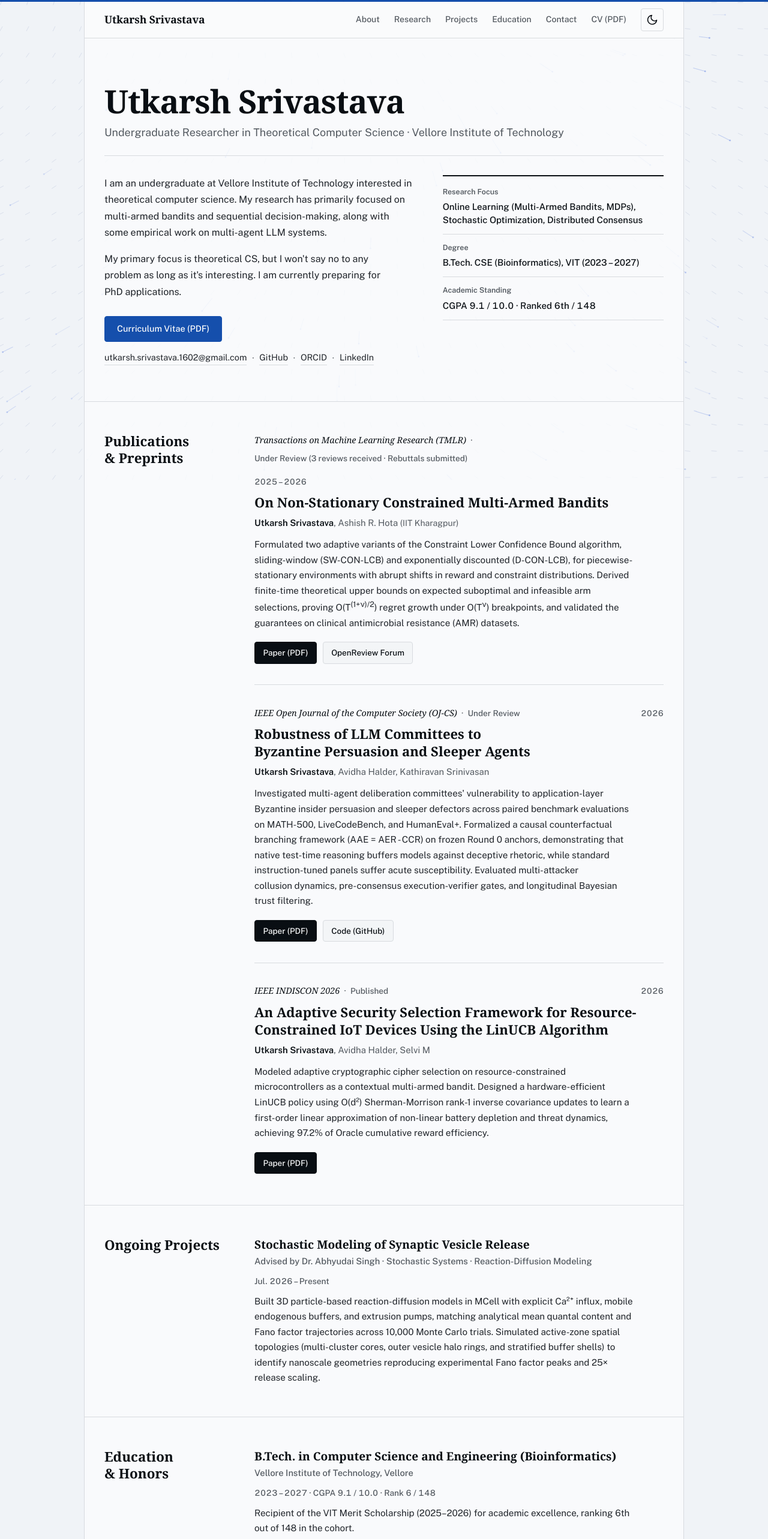
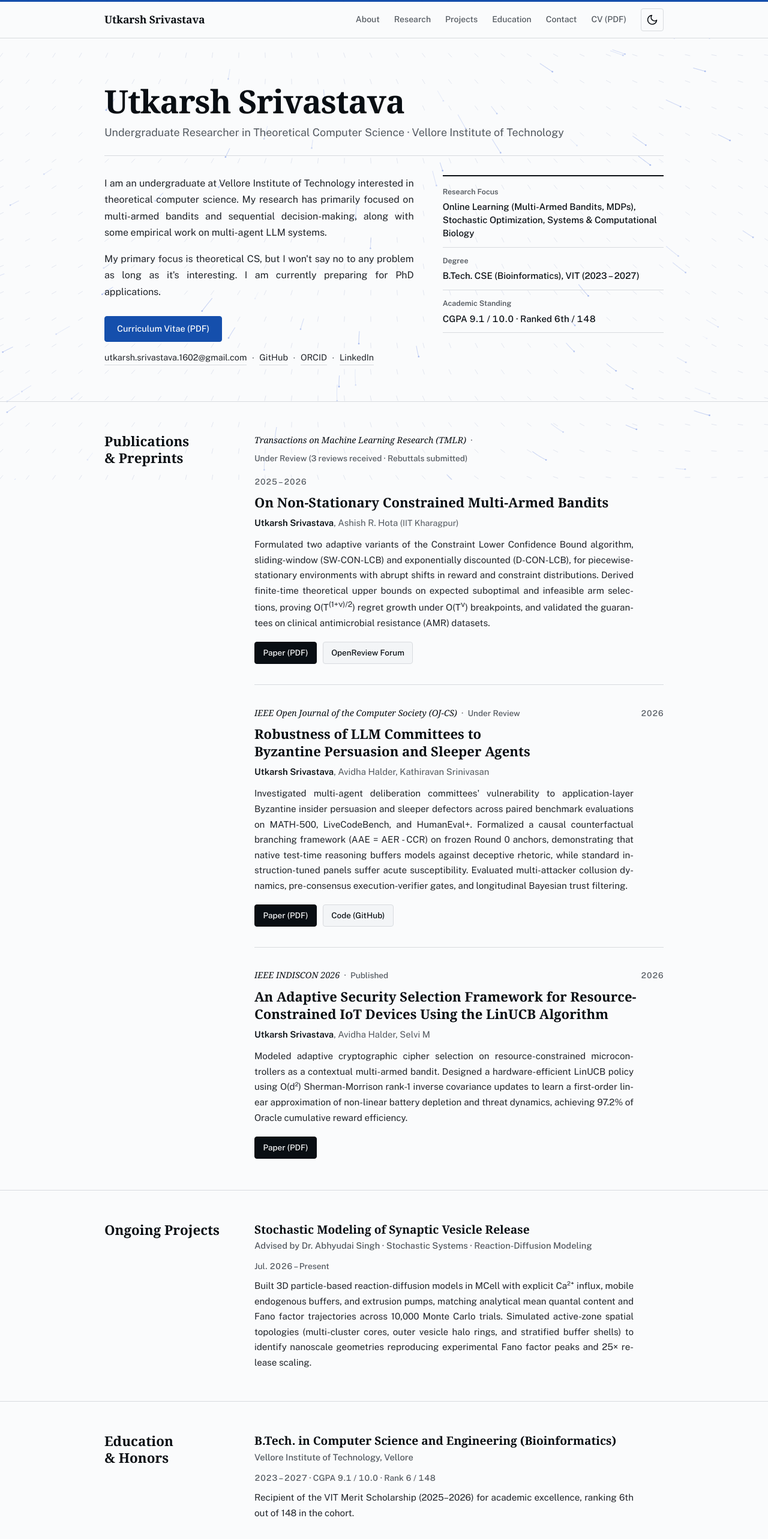
Before and after one commit to Xanviere/PersonalWebsite, a React (Vite) app: page / in a window 1280 px wide. Shown: the top 2566 px of the page at 60% size. Built offline with nearby package versions, Linux system fonts and the light colour scheme; a web font is replaced by a local one.

Commit message:
Update focus to Systems & Computational Biology, justify prose, remove container box

```diff
--- a/src/components/Hero.jsx
+++ b/src/components/Hero.jsx
@@ -45,7 +45,7 @@ export default function Hero() {
             <dl className="masthead-dl">
               <div className="masthead-dl-row">
                 <dt>Research Focus</dt>
-                <dd>Online Learning (Multi-Armed Bandits, MDPs), Stochastic Optimization, Distributed Consensus</dd>
+                <dd>Online Learning (Multi-Armed Bandits, MDPs), Stochastic Optimization, Systems & Computational Biology</dd>
               </div>
               <div className="masthead-dl-row">
                 <dt>Degree</dt>
--- a/src/index.css
+++ b/src/index.css
@@ -1,8 +1,6 @@
 :root {
   /* Crisp academic monograph palette in OKLCH */
   --bg: oklch(0.988 0.002 255);
-  --bg-outer: oklch(0.962 0.007 258);
-  --bg-sheet: oklch(0.99 0.002 255 / 0.84);
   --surface: oklch(0.968 0.004 255);
   --border: oklch(0.89 0.006 255);
   --border-strong: oklch(0.76 0.01 255);
@@ -21,8 +19,6 @@
 
 [data-theme="dark"] {
   --bg: oklch(0.145 0.01 255);
-  --bg-outer: oklch(0.118 0.012 258);
-  --bg-sheet: oklch(0.148 0.01 255 / 0.84);
   --surface: oklch(0.185 0.012 255);
   --border: oklch(0.28 0.012 255);
   --border-strong: oklch(0.42 0.016 255);
@@ -52,7 +48,7 @@ html {
 
 body {
   font-family: var(--font-sans);
-  background-color: var(--bg-outer);
+  background-color: var(--bg);
   color: var(--text-body);
   line-height: 1.65;
   -webkit-font-smoothing: antialiased;
@@ -66,12 +62,8 @@ body {
   position: relative;
   z-index: 1;
   width: 100%;
-  max-width: 1000px;
-  margin: 0 auto;
   min-height: 100vh;
-  background-color: var(--bg-sheet);
-  border-left: 1px solid var(--border);
-  border-right: 1px solid var(--border);
+  background: transparent;
 }
 
 ::selection {
@@ -259,7 +251,9 @@ button:focus-visible {
   color: var(--text-body);
   line-height: 1.72;
   max-width: 65ch;
-  text-wrap: pretty;
+  text-align: justify;
+  hyphens: auto;
+  -webkit-hyphens: auto;
 }
 
 .masthead-actions {
@@ -458,7 +452,9 @@ button:focus-visible {
   color: var(--text-body);
   line-height: 1.68;
   max-width: 68ch;
-  text-wrap: pretty;
+  text-align: justify;
+  hyphens: auto;
+  -webkit-hyphens: auto;
   margin-top: 0.2rem;
 }
 
@@ -555,7 +551,9 @@ button:focus-visible {
   color: var(--text-body);
   line-height: 1.68;
   max-width: 68ch;
-  text-wrap: pretty;
+  text-align: justify;
+  hyphens: auto;
+  -webkit-hyphens: auto;
 }
 
 /* Contact & Links */
@@ -686,13 +684,6 @@ button:focus-visible {
 }
 
 /* Responsive Breakpoints */
-@media (max-width: 1000px) {
-  .app-container {
-    border-left: none;
-    border-right: none;
-  }
-}
-
 @media (max-width: 768px) {
   .desktop-nav {
     display: none;
```
